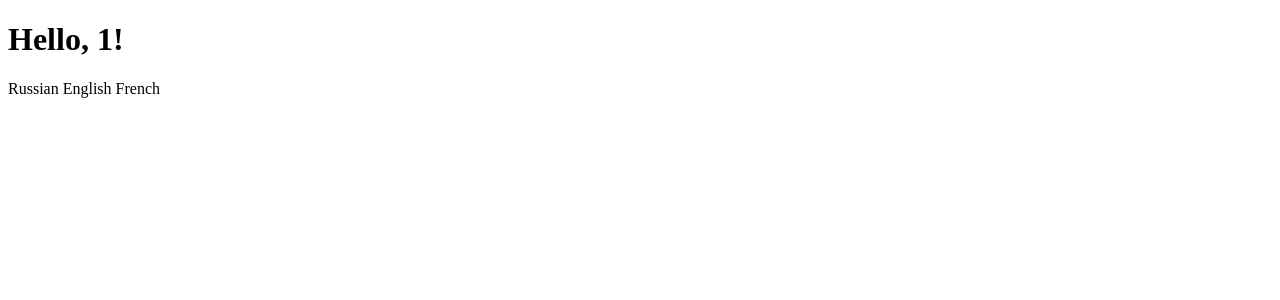
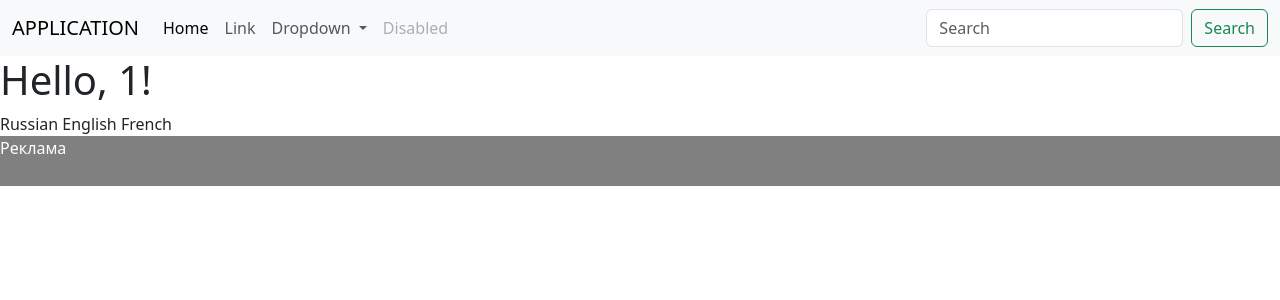
Before and after one commit to LDK28/django-test, a Django app: page /hello/dude/1 in a window 1280 px wide. Shown: the top 300 px of the page. Run offline with Django 4.2, Linux system fonts and the light colour scheme.

Commit message:
Занятие 3(шаблоны и статика)

```diff
--- /dev/null
+++ b/hello/static/css/styles.css
@@ -0,0 +1,6 @@
+.adv {
+    width: 100%;
+    height: 50px;
+    background-color: gray;
+    color: white;
+}
--- /dev/null
+++ b/hello/templates/ad.html
@@ -0,0 +1 @@
+<div class="adv">Реклама</div>
--- /dev/null
+++ b/hello/templates/base.html
@@ -0,0 +1,16 @@
+<!DOCTYPE html>
+{% load static %}
+<html>
+    <head>
+        <title>Hello</title>
+        <meta charset='utf-8'>
+        <link rel="stylesheet" href="{% static "css/styles.css" %}"/>
+        <link rel="stylesheet" href="{% static "css/base.css" %}"/>
+        <link href="https://cdn.jsdelivr.net/npm/bootstrap@5.3.2/dist/css/bootstrap.min.css" rel="stylesheet" integrity="sha384-T3c6CoIi6uLrA9TneNEoa7RxnatzjcDSCmG1MXxSR1GAsXEV/Dwwykc2MPK8M2HN" crossorigin="anonymous">
+    </head>
+    <body>
+          {% include "header.html" %}
+
+        {% block content %}Hello, World!{% endblock content %}
+    </body>
+</html>
--- a/hello/templates/dude.html
+++ b/hello/templates/dude.html
@@ -1,10 +1,5 @@
-<!DOCTYPE html>
-<html>
-    <head>
-        <title>Hello</title>
-        <meta charset='utf-8'>
-    </head>
-    <body>
+{% extends "base.html" %}
+{% block content %}
     <h1>Hello, {{name}}!</h1>
     {% if showButton %}
     <button>click me</button>
@@ -12,5 +7,7 @@
     {% for lang in langs  %}
         {{lang}}
     {% endfor %}
-    </body>
-</html>
+
+    {% include "ad.html" %}
+
+{% endblock content %}
--- /dev/null
+++ b/hello/templates/header.html
@@ -0,0 +1,36 @@
+<nav class="navbar navbar-expand-lg bg-body-tertiary">
+  <div class="container-fluid">
+    <a class="navbar-brand" href="{% url "home" %}">APPLICATION</a>
+    <button class="navbar-toggler" type="button" data-bs-toggle="collapse" data-bs-target="#navbarSupportedContent" aria-controls="navbarSupportedContent" aria-expanded="false" aria-label="Toggle navigation">
+      <span class="navbar-toggler-icon"></span>
+    </button>
+    <div class="collapse navbar-collapse" id="navbarSupportedContent">
+      <ul class="navbar-nav me-auto mb-2 mb-lg-0">
+        <li class="nav-item">
+          <a class="nav-link active" aria-current="page" href="#">Home</a>
+        </li>
+        <li class="nav-item">
+          <a class="nav-link" href="#">Link</a>
+        </li>
+        <li class="nav-item dropdown">
+          <a class="nav-link dropdown-toggle" href="#" role="button" data-bs-toggle="dropdown" aria-expanded="false">
+            Dropdown
+          </a>
+          <ul class="dropdown-menu">
+            <li><a class="dropdown-item" href="#">Action</a></li>
+            <li><a class="dropdown-item" href="#">Another action</a></li>
+            <li><hr class="dropdown-divider"></li>
+            <li><a class="dropdown-item" href="#">Something else here</a></li>
+          </ul>
+        </li>
+        <li class="nav-item">
+          <a class="nav-link disabled" aria-disabled="true">Disabled</a>
+        </li>
+      </ul>
+      <form class="d-flex" role="search">
+        <input class="form-control me-2" type="search" placeholder="Search" aria-label="Search">
+        <button class="btn btn-outline-success" type="submit">Search</button>
+      </form>
+    </div>
+  </div>
+</nav>
--- /dev/null
+++ b/static/css/base.css
@@ -0,0 +1,5 @@
+.header {
+    width: 100%;
+    height: 50px;
+    background-color: blue;
+}
--- a/testproject/settings.py
+++ b/testproject/settings.py
@@ -118,6 +118,10 @@ USE_TZ = True
 
 STATIC_URL = 'static/'
 
+STATICFILES_DIRS = [
+    BASE_DIR / "static"
+]
+
 # Default primary key field type
 # https://docs.djangoproject.com/en/4.1/ref/settings/#default-auto-field
 
```
Also changed, not shown: hello/templates/index.html (+1 -10 lines). Lines whose indentation alone changed are shown as unchanged.
